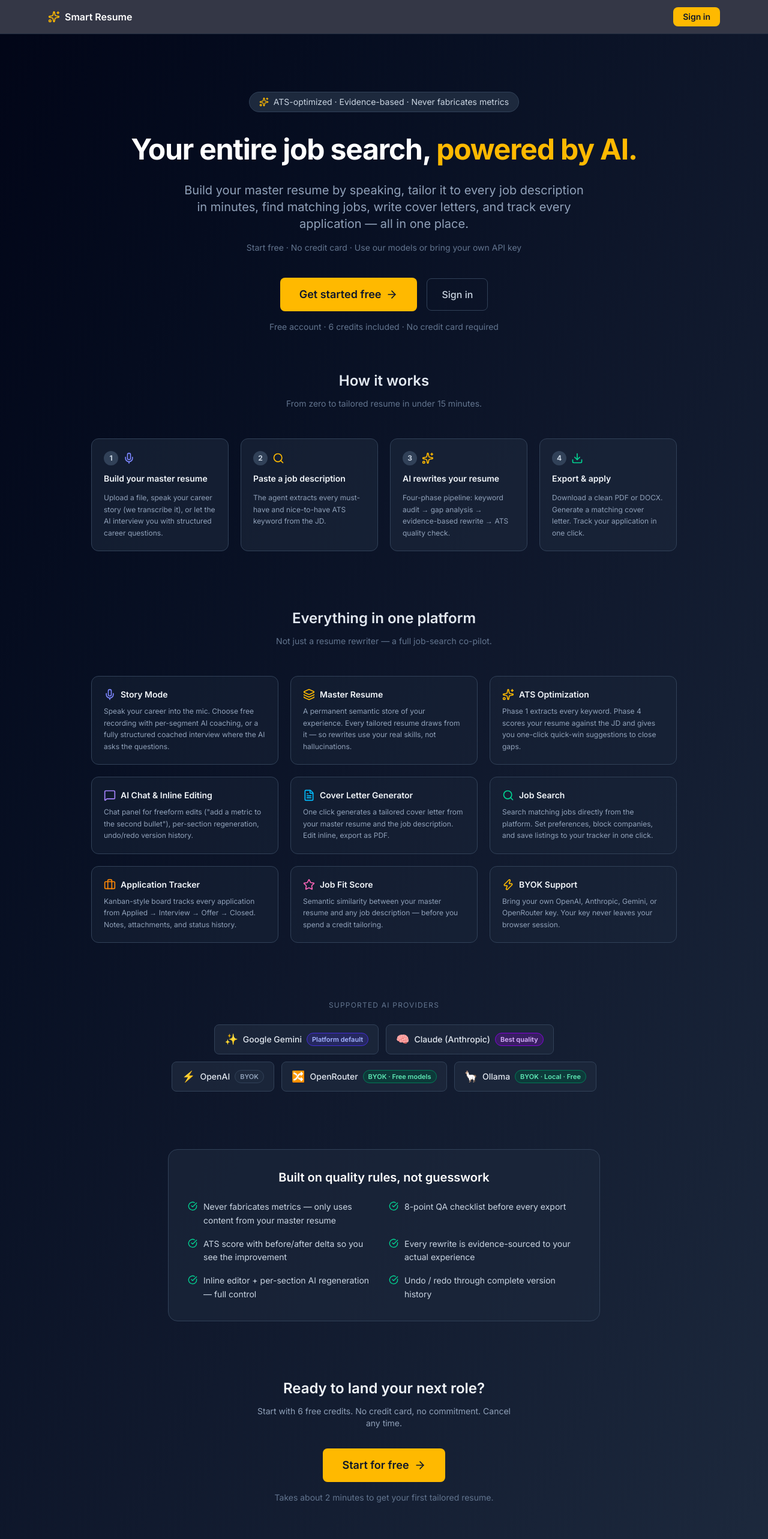
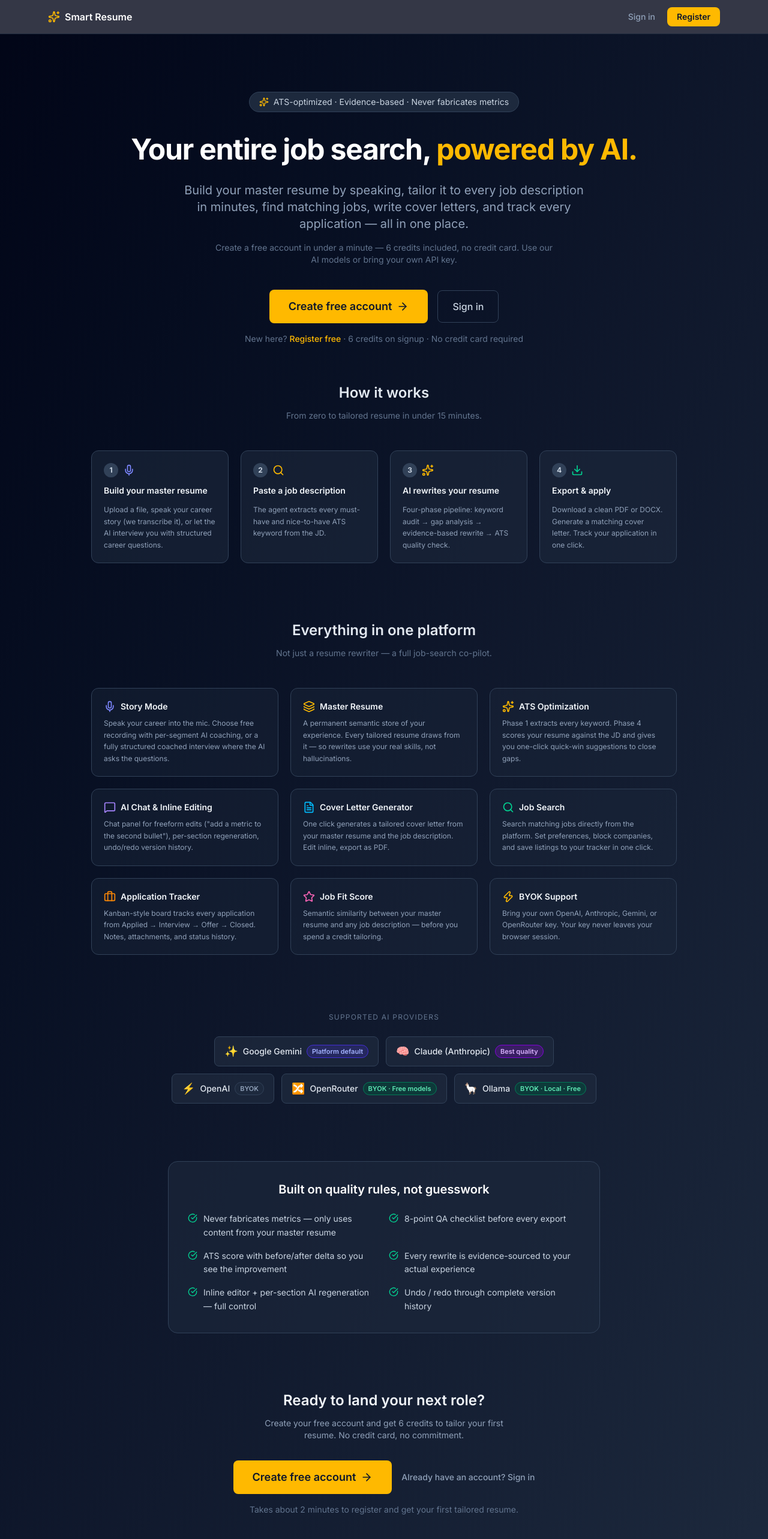
Before and after one commit to abzanganeh/smart-resume, a Next.js app in the folder frontend/: page / in a window 1280 px wide. Shown: the top 2566 px of the page at 60% size. Built offline with nearby package versions, Linux system fonts and the light colour scheme; no server answers.

Commit message:
Fix coached interview SSE errors and polish landing registration CTAs.
Surface stream failures in StoryInterview, harden SSE helpers in story.ts, and align landing metadata and NavBar with register-first onboarding flow.

```diff
--- a/frontend/app/layout.tsx
+++ b/frontend/app/layout.tsx
@@ -7,8 +7,9 @@ import { SessionProvider } from "@/components/nav/SessionProvider";
 const inter = Inter({ subsets: ["latin"] });
 
 export const metadata: Metadata = {
-  title: "Smart Resume Agent",
-  description: "Tailor your resume to every job description with AI",
+  title: "Smart Resume Agent — AI job search co-pilot",
+  description:
+    "Build your master resume by voice, tailor it to every job description, find matching jobs, write cover letters, and track applications — all in one place.",
 };
 
 export default function RootLayout({ children }: { children: React.ReactNode }) {
--- a/frontend/app/page.tsx
+++ b/frontend/app/page.tsx
@@ -34,14 +34,15 @@ export default function LandingPage() {
           matching jobs, write cover letters, and track every application — all in one place.
         </p>
         <p className="text-sm text-slate-500 mb-10 max-w-xl mx-auto">
-          Start free · No credit card · Use our models or bring your own API key
+          Create a free account in under a minute — 6 credits included, no credit card.
+          Use our AI models or bring your own API key.
         </p>
         <div className="flex flex-col sm:flex-row items-center justify-center gap-4">
           <Link
-            href="/auth"
+            href="/auth?mode=register"
             className="inline-flex items-center gap-2 bg-amber-400 text-slate-900 font-semibold px-8 py-3.5 rounded-lg hover:bg-amber-300 transition-colors text-lg"
           >
-            Get started free
+            Create free account
             <ArrowRight className="w-5 h-5" />
           </Link>
           <Link
@@ -51,7 +52,14 @@ export default function LandingPage() {
             Sign in
           </Link>
         </div>
-        <p className="mt-4 text-slate-500 text-sm">Free account · 6 credits included · No credit card required</p>
+        <p className="mt-4 text-slate-500 text-sm">
+          New here?{" "}
+          <Link href="/auth?mode=register" className="text-amber-400 hover:text-amber-300 font-medium">
+            Register free
+          </Link>
+          {" · "}
+          6 credits on signup · No credit card required
+        </p>
       </section>
 
       {/* How it works */}
@@ -236,16 +244,24 @@ export default function LandingPage() {
       <section className="text-center pb-24 px-6">
         <h2 className="text-2xl font-semibold mb-3 text-slate-100">Ready to land your next role?</h2>
         <p className="text-slate-400 text-sm mb-8 max-w-md mx-auto">
-          Start with 6 free credits. No credit card, no commitment. Cancel any time.
+          Create your free account and get 6 credits to tailor your first resume. No credit card, no commitment.
         </p>
-        <Link
-          href="/auth"
-          className="inline-flex items-center gap-2 bg-amber-400 text-slate-900 font-semibold px-8 py-3.5 rounded-lg hover:bg-amber-300 transition-colors text-lg"
-        >
-          Start for free
-          <ArrowRight className="w-5 h-5" />
-        </Link>
-        <p className="mt-4 text-slate-500 text-sm">Takes about 2 minutes to get your first tailored resume.</p>
+        <div className="flex flex-col sm:flex-row items-center justify-center gap-4">
+          <Link
+            href="/auth?mode=register"
+            className="inline-flex items-center gap-2 bg-amber-400 text-slate-900 font-semibold px-8 py-3.5 rounded-lg hover:bg-amber-300 transition-colors text-lg"
+          >
+            Create free account
+            <ArrowRight className="w-5 h-5" />
+          </Link>
+          <Link
+            href="/auth"
+            className="text-slate-400 hover:text-slate-200 text-sm font-medium transition-colors"
+          >
+            Already have an account? Sign in
+          </Link>
+        </div>
+        <p className="mt-4 text-slate-500 text-sm">Takes about 2 minutes to register and get your first tailored resume.</p>
       </section>
 
     </main>
--- a/frontend/components/nav/NavBar.tsx
+++ b/frontend/components/nav/NavBar.tsx
@@ -80,12 +80,20 @@ export function NavBar() {
               onLogout={handleLogout}
             />
           ) : (
-            <Link
-              href="/auth"
-              className="bg-amber-400 text-slate-900 font-semibold text-sm px-4 py-1.5 rounded-lg hover:bg-amber-300 transition-colors"
-            >
-              Sign in
-            </Link>
+            <div className="flex items-center gap-2">
+              <Link
+                href="/auth"
+                className="text-slate-400 hover:text-slate-200 text-sm font-medium px-3 py-1.5 transition-colors"
+              >
+                Sign in
+              </Link>
+              <Link
+                href="/auth?mode=register"
+                className="bg-amber-400 text-slate-900 font-semibold text-sm px-4 py-1.5 rounded-lg hover:bg-amber-300 transition-colors"
+              >
+                Register
+              </Link>
+            </div>
           )}
         </div>
       </div>
--- a/frontend/components/profile/StoryInterview.tsx
+++ b/frontend/components/profile/StoryInterview.tsx
@@ -53,6 +53,7 @@ export function StoryInterview({ token, isFreeUser, onSaved, onBack }: Props) {
 
   const bottomRef = useRef<HTMLDivElement>(null);
   const inputRef = useRef<HTMLTextAreaElement>(null);
+  const interviewStartRef = useRef(false);
 
   const storedKey = getStoredKey();
   const byokApiKey  = storedKey?.apiKey;
@@ -80,6 +81,10 @@ export function StoryInterview({ token, isFreeUser, onSaved, onBack }: Props) {
 
   const fireNextQuestion = useCallback(
     async (currentHistory: InterviewMessage[]) => {
+      // Prevent Strict Mode double-fetch on the very first question only
+      if (currentHistory.length === 0 && interviewStartRef.current) return;
+      if (currentHistory.length === 0) interviewStartRef.current = true;
+
       setStreamingText("");
       setIsStreaming(true);
       setError(null);
@@ -98,6 +103,12 @@ export function StoryInterview({ token, isFreeUser, onSaved, onBack }: Props) {
         );
 
         const questionText = accumulated.trim();
+        if (!questionText) {
+          throw new Error(
+            "The AI returned an empty response. Try again, or add your own API key under Settings → API key.",
+          );
+        }
+
         const nextHistory: InterviewMessage[] = [
           ...currentHistory,
           { role: "interviewer", text: questionText },
@@ -110,6 +121,7 @@ export function StoryInterview({ token, isFreeUser, onSaved, onBack }: Props) {
         }
       } catch (err: unknown) {
         const e = err as Error & { code?: string };
+        if (currentHistory.length === 0) interviewStartRef.current = false;
         if (e.code === "insufficient_credits") {
           setError("You need at least 1 credit to start a coached interview. Upgrade to continue.");
           setPhase("credit-disclosure");
@@ -127,11 +139,10 @@ export function StoryInterview({ token, isFreeUser, onSaved, onBack }: Props) {
 
   // Start the interview on mount (or after credit accepted)
   useEffect(() => {
-    if (phase === "interviewing" && history.length === 0 && !isStreaming) {
-      fireNextQuestion([]);
+    if (phase === "interviewing" && history.length === 0 && !isStreaming && !error) {
+      void fireNextQuestion([]);
     }
-    // eslint-disable-next-line react-hooks/exhaustive-deps
-  }, [phase]);
+  }, [phase, history.length, isStreaming, error, fireNextQuestion]);
 
   const handleSend = useCallback(async () => {
     const text = input.trim();
@@ -203,10 +214,14 @@ export function StoryInterview({ token, isFreeUser, onSaved, onBack }: Props) {
         <div className="flex gap-3">
           <button
             type="button"
-            onClick={() => { setError(null); setPhase("interviewing"); }}
+            onClick={() => {
+              setError(null);
+              interviewStartRef.current = false;
+              setPhase("interviewing");
+            }}
             className="flex-1 rounded-xl bg-amber-600 hover:bg-amber-500 text-white px-4 py-2.5 font-medium transition-colors"
           >
-            Use 1 credit · Start interview
+            Start interview (uses 1 credit)
           </button>
           <button
             type="button"
--- a/frontend/lib/story.ts
+++ b/frontend/lib/story.ts
@@ -97,6 +97,61 @@ export interface CoachDelta {
   error?: string;
 }
 
+/** Parse one SSE `data:` payload; throws on server error events. */
+function consumeSseDataLine(
+  raw: string,
+  onDelta: (delta: string) => void,
+  label: "Coach" | "Interview",
+): { done: boolean; complete: boolean } {
+  let evt: CoachDelta;
+  try {
+    evt = JSON.parse(raw) as CoachDelta;
+  } catch {
+    return { done: false, complete: false };
+  }
+  if (evt.error) {
+    throw new Error(
+      label === "Coach"
+        ? "The coach could not respond. Check that AI is configured, or add your API key."
+        : "The interview could not start. Check that AI is configured, or add your API key.",
+    );
+  }
+  if (evt.delta) onDelta(evt.delta);
+  if (evt.done) {
+    return { done: true, complete: evt.complete ?? false };
+  }
+  return { done: false, complete: false };
+}
+
+async function readSseStream(
+  reader: ReadableStreamDefaultReader<Uint8Array>,
+  onDelta: (delta: string) => void,
+  label: "Coach" | "Interview",
+): Promise<{ complete: boolean }> {
+  const decoder = new TextDecoder();
+  let buffer = "";
+  let isComplete = false;
+
+  while (true) {
+    const { done, value } = await reader.read();
+    if (done) break;
+
+    buffer += decoder.decode(value, { stream: true });
+    const lines = buffer.split("\n");
+    buffer = lines.pop() ?? "";
+
+    for (const line of lines) {
+      if (!line.startsWith("data: ")) continue;
+      const raw = line.slice(6).trim();
+      if (!raw) continue;
+      const result = consumeSseDataLine(raw, onDelta, label);
+      if (result.done) isComplete = result.complete;
+    }
+  }
+
+  return { complete: isComplete };
+}
+
 /**
  * Stream one coaching question from the backend.
  *
@@ -153,36 +208,7 @@ export async function streamCoach(
   const reader = res.body?.getReader();
   if (!reader) throw new Error("No response body from coach endpoint");
 
-  const decoder = new TextDecoder();
-  let buffer = "";
-  let isComplete = false;
-
-  while (true) {
-    const { done, value } = await reader.read();
-    if (done) break;
-
-    buffer += decoder.decode(value, { stream: true });
-    const lines = buffer.split("\n");
-    buffer = lines.pop() ?? "";
-
-    for (const line of lines) {
-      if (!line.startsWith("data: ")) continue;
-      const raw = line.slice(6).trim();
-      if (!raw) continue;
-      try {
-        const evt = JSON.parse(raw) as CoachDelta;
-        if (evt.error) throw new Error(`Coach error: ${evt.error}`);
-        if (evt.delta) onDelta(evt.delta);
-        if (evt.done) {
-          isComplete = evt.complete ?? false;
-        }
-      } catch {
-        // malformed SSE line — skip
-      }
-    }
-  }
-
-  return { complete: isComplete };
+  return readSseStream(reader, onDelta, "Coach");
 }
 
 // ---------------------------------------------------------------------------
@@ -249,34 +275,7 @@ export async function streamInterviewQuestion(
   const reader = res.body?.getReader();
   if (!reader) throw new Error("No response body from interview endpoint");
 
-  const decoder = new TextDecoder();
-  let buffer = "";
-  let isComplete = false;
-
-  while (true) {
-    const { done, value } = await reader.read();
-    if (done) break;
-
-    buffer += decoder.decode(value, { stream: true });
-    const lines = buffer.split("\n");
-    buffer = lines.pop() ?? "";
-
-    for (const line of lines) {
-      if (!line.startsWith("data: ")) continue;
-      const raw = line.slice(6).trim();
-      if (!raw) continue;
-      try {
-        const evt = JSON.parse(raw) as CoachDelta;
-        if (evt.error) throw new Error(`Interview error: ${evt.error}`);
-        if (evt.delta) onDelta(evt.delta);
-        if (evt.done) isComplete = evt.complete ?? false;
-      } catch {
-        // malformed SSE line — skip
-      }
-    }
-  }
-
-  return { complete: isComplete };
+  return readSseStream(reader, onDelta, "Interview");
 }
 
 /**
```
